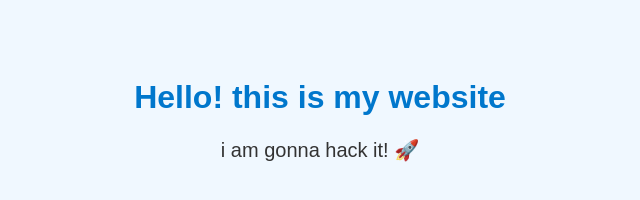
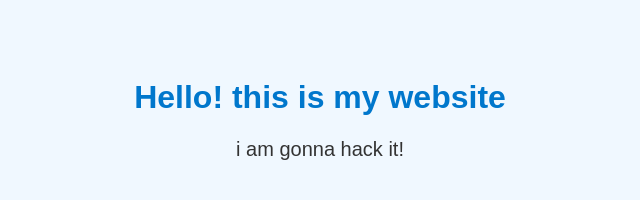
Before and after one commit to MarsPJT/Basics, a plain HTML site: page index.html in a window 1280 px wide. Shown: the full height of the page, 320-960 px from the left. Drawn offline with Linux system fonts and the light colour scheme.

Commit message:
Update index.html

```diff
--- a/index.html
+++ b/index.html
@@ -23,6 +23,6 @@
   </head>
   <body>
     <h1>Hello! this is my website</h1>
-  <p>i am gonna hack it! 🚀</p>
+  <p>i am gonna hack it! </p>
   </body>
 </html>
```
